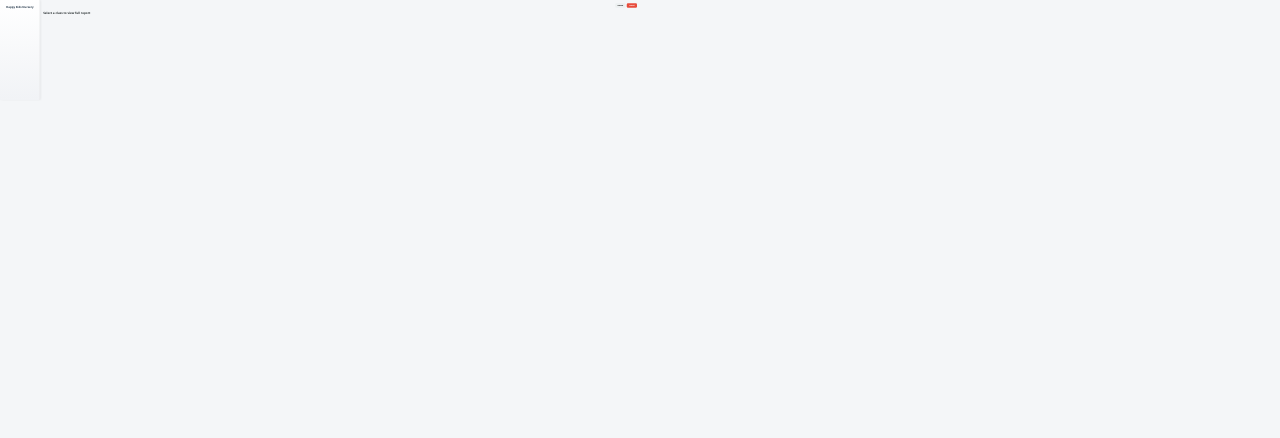
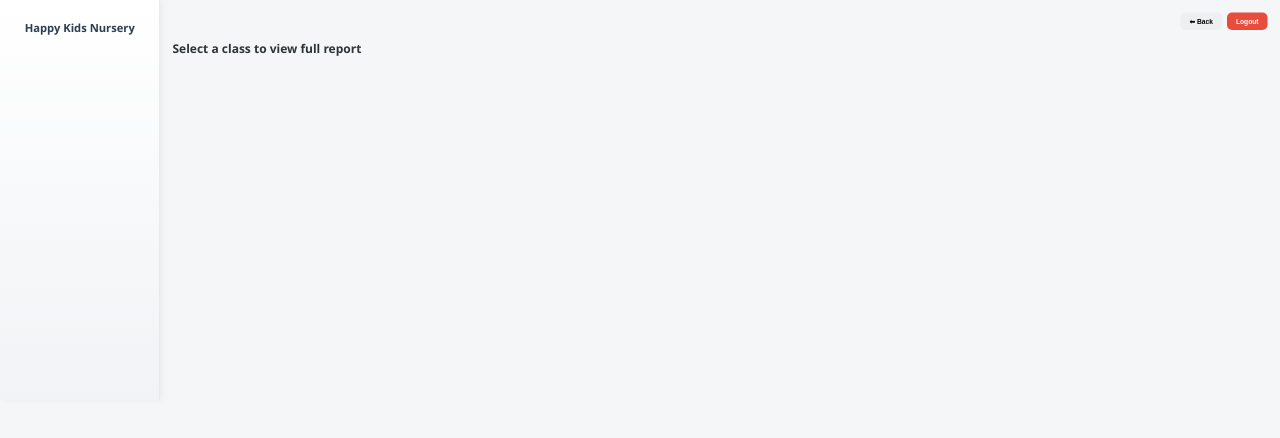
Before and after one commit to michael0mirsal/daily-effort-tracker-backend, a website: page public/school-front/sch-tree.html in a window 1280 px wide. Drawn offline with Linux system fonts and the light colour scheme.

Commit message:
sch-tree.html

```diff
--- a/public/school-front/sch-tree.html
+++ b/public/school-front/sch-tree.html
@@ -27,9 +27,6 @@ body {
   font-family: "Segoe UI", Roboto, Arial, sans-serif;
   color: var(--text);
   overflow: hidden;
-  zoom: 0.5; /* Chrome, Edge, IE */
-  transform: scale(0.5); /* Firefox fallback */
-  transform-origin: top left;
 }
 
 /* ================= ZOOM OUT ================= */
```
